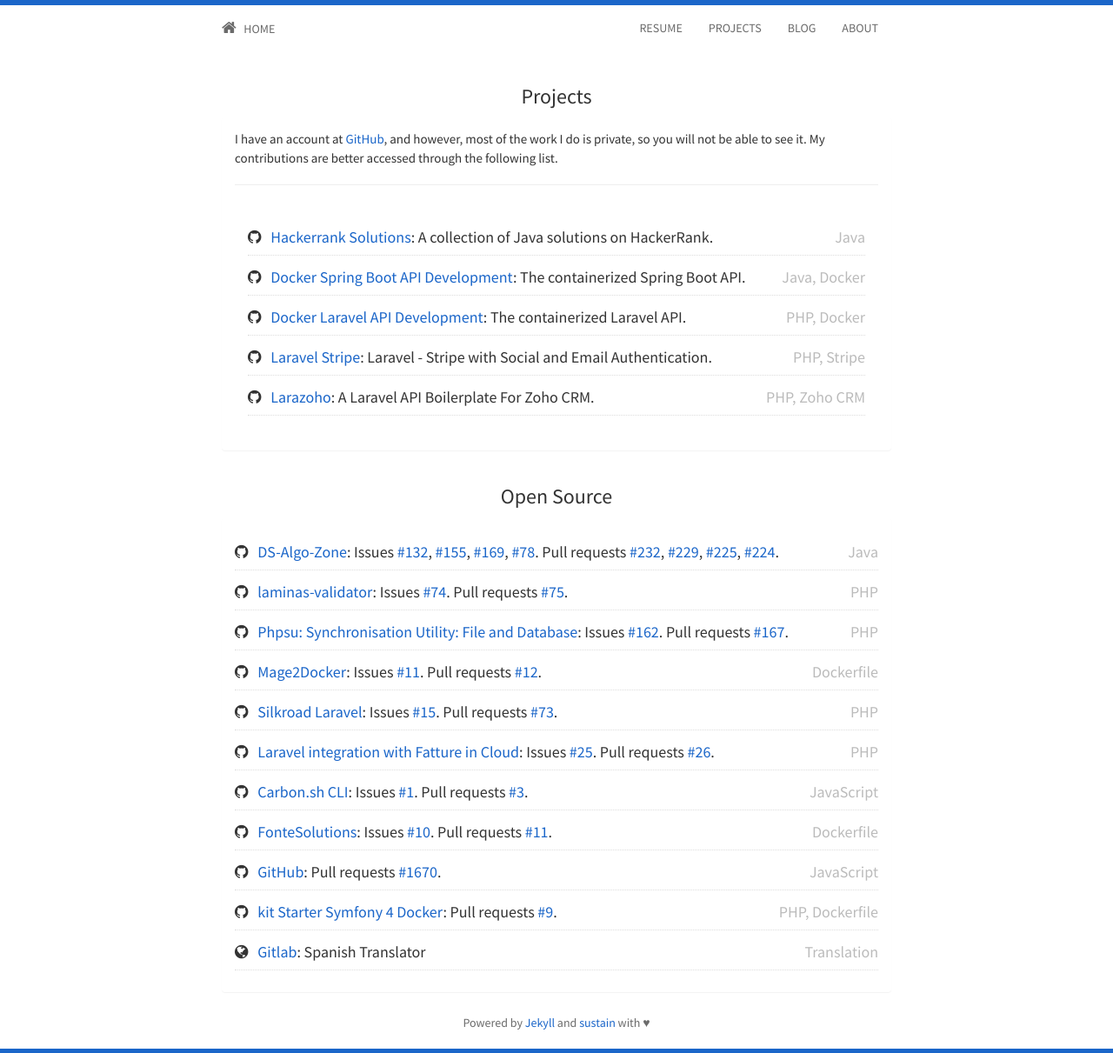
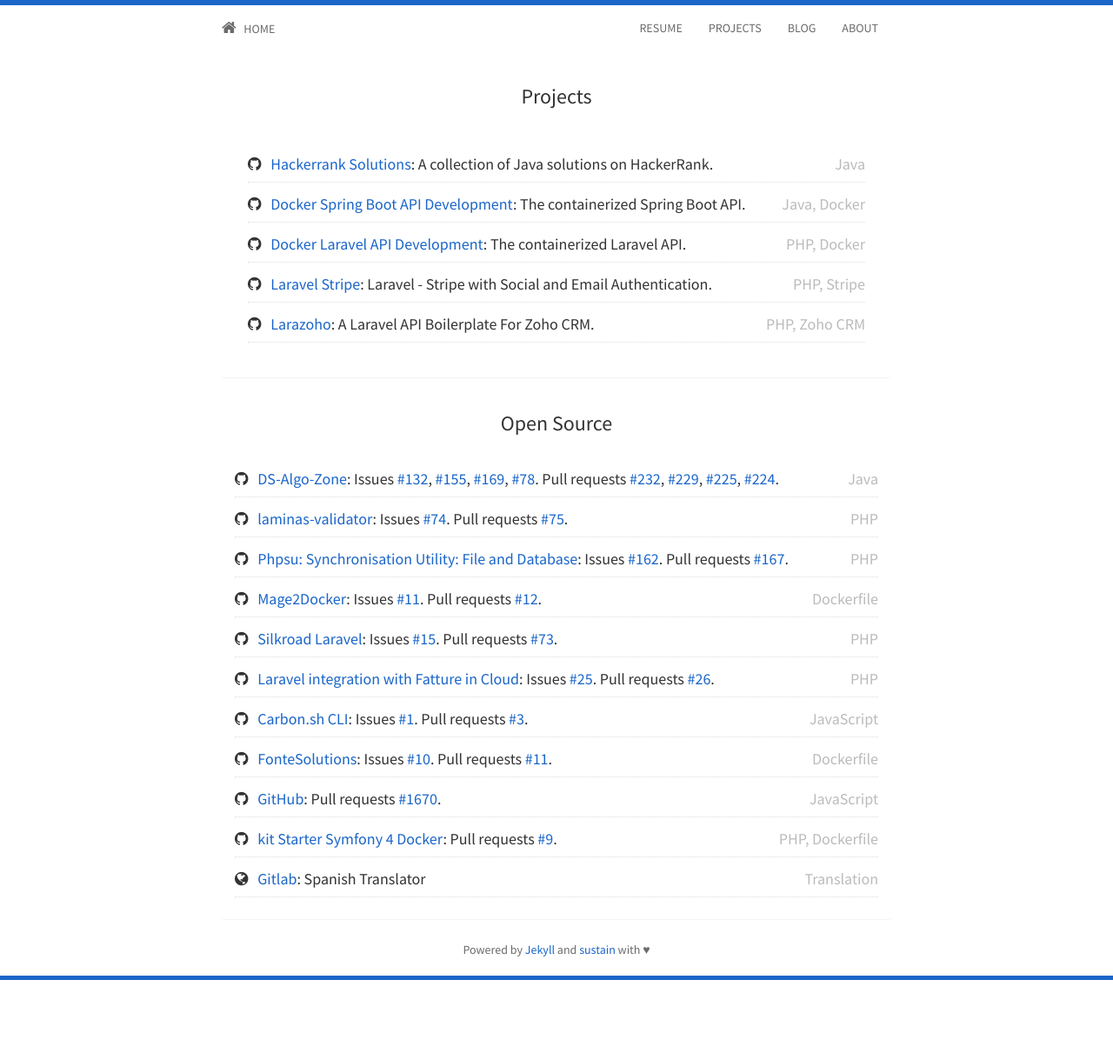
Before and after one commit to jfernancordova/jfernancordova.github.io, a Jekyll site: the page built from projects.html, in a window 1280 px wide. Shown: the whole page at 87% size. Built offline with Jekyll 4.4.1, drawn with Linux system fonts in a browser that asks for light colours; nearby versions of some CDN libraries; after the commit the page ends 1127 px from its top, so only the background shows below that.

Commit message:
Update projects.html

```diff
--- a/projects.html
+++ b/projects.html
@@ -8,14 +8,6 @@
     <h3>Projects</h3>
     <div class="panel panel-default">
       <div class="panel-body">
-        <div style="text-align: left; font-size: 15px;">
-          I have an account at
-          <a href="https://github.com/jfernancordova" target="_blank">GitHub</a
-          >, and however, most of the work I do is private, so you will not be
-          able to see it. My contributions are better accessed through the
-          following list.
-        </div>
-        <hr />
         <div class="panel-body opensource">
           {% for project in site.data.projects %}
           <h5 class="opensourceitem">
```
